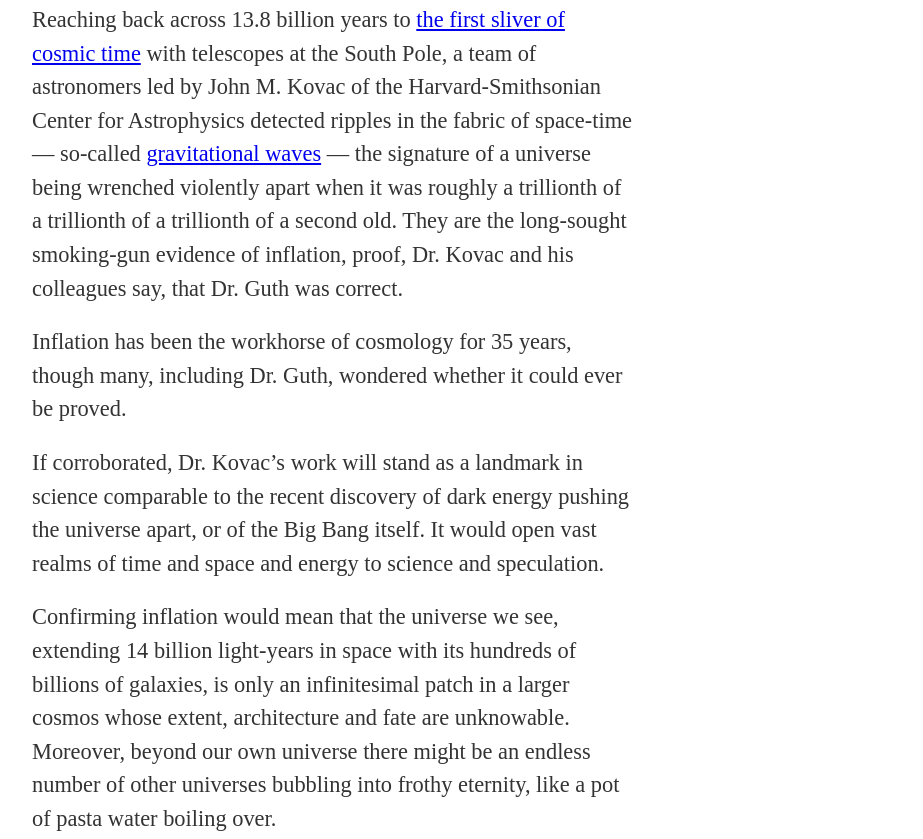
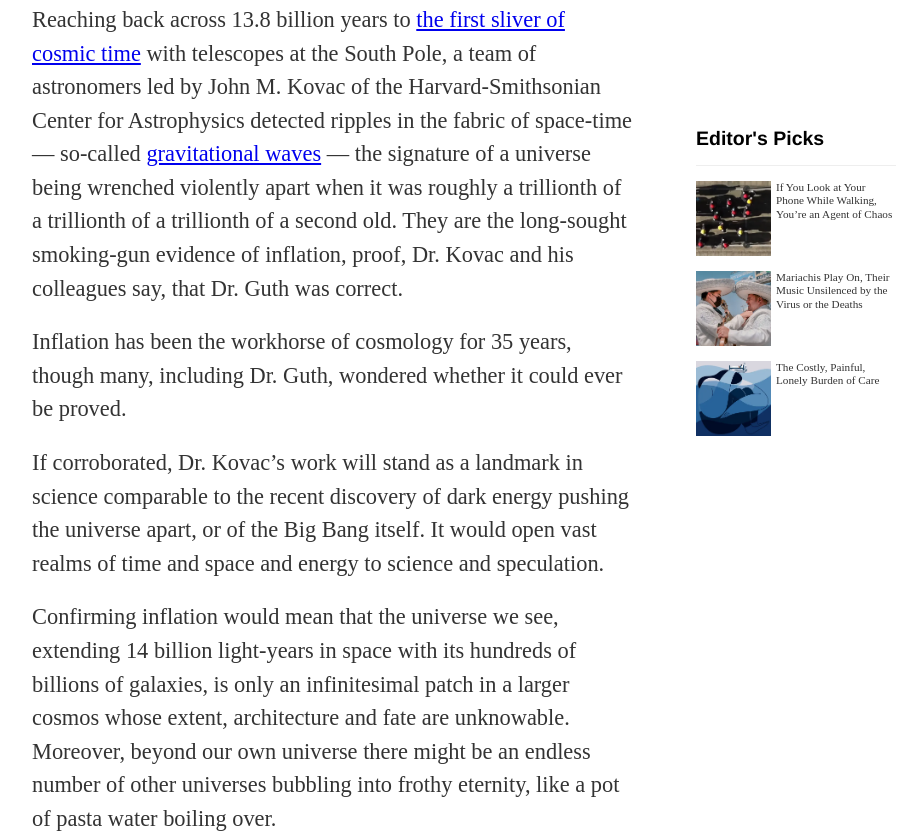
Before and after one commit to enionsouza/NewYorkTimesClone, a plain HTML site: page index.html in a window 1280 px wide. Shown: the part 2293-3132 px from the top of the page, without its empty margins (308-1231 px from the left). Drawn offline with Linux system fonts and the light colour scheme; a web font is replaced by a local one.

Commit message:
Include Styles for Aside Element

```diff
--- a/style.css
+++ b/style.css
@@ -1,4 +1,5 @@
 @import url("https://fonts.googleapis.com/css2?family=Merriweather:ital,wght@1,700&display=swap");
+@import url("https://g1.nyt.com/fonts/family/cheltenham-small/cheltenham-small-normal-400.108ce298d451197b23fefceb3e36959f.woff2");
 
 * {
   margin: 0 auto;
@@ -297,3 +298,48 @@
   font-size: 0.9em;
   color: #505a619c;
 }
+
+@media screen and (min-width: 1100px) {
+  body {
+    position: relative;
+  }
+
+  body > aside {
+    max-width: 200px;
+    position: absolute;
+    top: 150em;
+    left: calc((55% + 300px));
+    z-index: 1;
+  }
+
+  div.aside-img > a {
+    display: flex;
+    margin: 15px auto;
+    text-decoration: none;
+  }
+
+  div.aside-img img {
+    width: 75px;
+    height: 75px;
+    margin-right: 5px;
+  }
+
+  div.aside-img p.caption {
+    font-family: nyt-cheltenham-small;
+    font-size: 0.7em;
+    line-height: 1.2em;
+    font-weight: 500;
+    color: rgb(51, 51, 51);
+  }
+
+  div.aside-img > a:hover > p {
+    text-decoration: underline;
+  }
+
+  aside > div.aside-title {
+    font-family: "Franklin Gothic Medium", "Arial Narrow", Arial, sans-serif;
+    font-size: small;
+    padding-bottom: 15px;
+    border-bottom: 1px solid #eee;
+  }
+}
```
